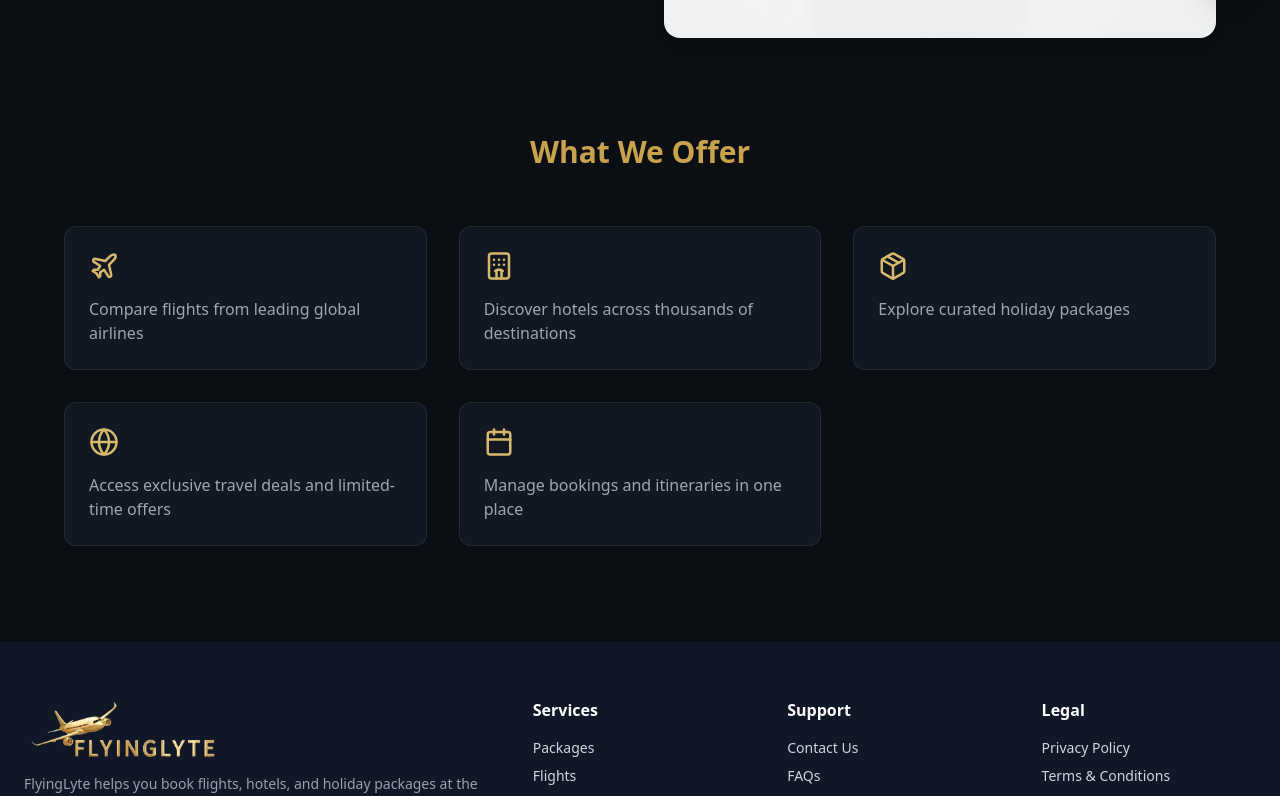
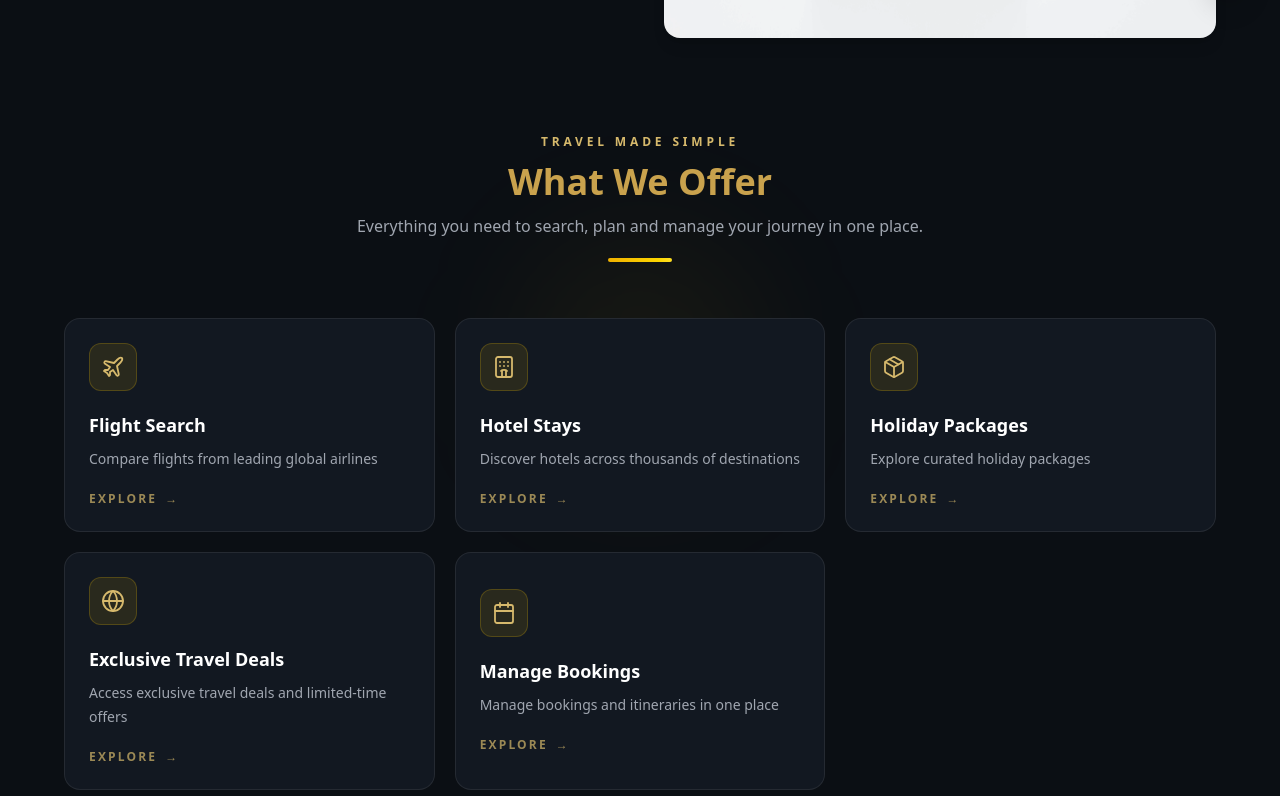
Before and after one commit to developer4518/flying_lyte, a React (Vite) app: page /about in a window 1280 px wide. Shown: the part 780-1576 px from the top of the page. Built offline with nearby package versions, Linux system fonts and the light colour scheme.

Commit message:
update about us page

```diff
--- a/src/components/Home/AboutUs.jsx
+++ b/src/components/Home/AboutUs.jsx
@@ -1,8 +1,10 @@
 import React from "react";
+import { useNavigate } from "react-router-dom";
 import { motion } from "framer-motion";
 import { Plane, Hotel, Package, Globe, Calendar } from "lucide-react";
 
 const AboutUs = () => {
+  const navigate = useNavigate();
   const fadeUp = {
     hidden: { opacity: 0, y: 40 },
     visible: { opacity: 1, y: 0, transition: { duration: 0.6 } },
@@ -11,23 +13,33 @@ const AboutUs = () => {
   const features = [
     {
       icon: Plane,
+      title: "Flight Search",
       text: "Compare flights from leading global airlines",
+      action: "flights",
     },
     {
       icon: Hotel,
+      title: "Hotel Stays",
       text: "Discover hotels across thousands of destinations",
+      action: "hotels",
     },
     {
       icon: Package,
+      title: "Holiday Packages",
       text: "Explore curated holiday packages",
+      path: "/packages",
     },
     {
       icon: Globe,
+      title: "Exclusive Travel Deals",
       text: "Access exclusive travel deals and limited-time offers",
+      path: "/packages",
     },
     {
       icon: Calendar,
+      title: "Manage Bookings",
       text: "Manage bookings and itineraries in one place",
+      path: "/bookings",
     },
   ];
 
@@ -91,28 +103,128 @@ const AboutUs = () => {
             src="/images/aboutImage.webp"
             alt="Travel"
             className="rounded-2xl shadow-lg"
-           loading="lazy" />
+            loading="lazy" />
         </motion.div>
 
         {/* WHAT WE OFFER */}
-        <motion.div variants={fadeUp} initial="hidden" whileInView="visible">
-          <h2 className="font-bold text-3xl text-(--gold-main) text-center mb-8 md:mb-14">
-            What We Offer
-          </h2>
 
-          <div className="grid sm:grid-cols-2 lg:grid-cols-3 gap-4 md:gap-8">
+        <motion.div
+          variants={fadeUp}
+          initial="hidden"
+          whileInView="visible"
+          viewport={{ once: true, amount: 0.2 }}
+          className="relative"
+        >
+          {/* Background glow */}
+          <div className="pointer-events-none absolute left-1/2 top-24 h-64 w-64 -translate-x-1/2 rounded-full bg-yellow-400/5 blur-3xl" />
+
+          {/* Heading */}
+          <div className="relative mb-10 text-center md:mb-14">
+            <p className="mb-3 text-xs font-semibold uppercase tracking-[0.32em] text-(--gold-soft)">
+              Travel Made Simple
+            </p>
+
+            <h2 className="text-3xl font-bold text-(--gold-main) md:text-4xl">
+              What We Offer
+            </h2>
+
+            <p className="mx-auto mt-3 max-w-2xl text-sm leading-6 text-(--text-muted) md:text-base">
+              Everything you need to search, plan and manage your journey in one place.
+            </p>
+
+            <div className="mx-auto mt-5 h-1 w-16 rounded-full bg-linear-to-r from-yellow-500 to-yellow-300" />
+          </div>
+
+          {/* Cards */}
+          <div className="relative grid gap-5 sm:grid-cols-2 lg:grid-cols-3">
             {features.map((item, index) => {
               const Icon = item.icon;
 
               return (
-                <div
+                <motion.button
                   key={index}
-                  className="bg-(--bg-card) border border-(--border-soft) rounded-xl p-6 hover:scale-105 transition"
+                  type="button"
+                  onClick={() => {
+                    if (item.action === "flights") {
+                      navigate("/", {
+                        state: {
+                          searchTab: "flights",
+                        },
+                      });
+
+                      window.scrollTo({
+                        top: 0,
+                        behavior: "smooth",
+                      });
+
+                      return;
+                    }
+
+                    if (item.action === "hotels") {
+                      navigate("/", {
+                        state: {
+                          searchTab: "hotels",
+                        },
+                      });
+
+                      window.scrollTo({
+                        top: 0,
+                        behavior: "smooth",
+                      });
+
+                      return;
+                    }
+
+                    if (item.path) {
+                      navigate(item.path);
+                    }
+                  }}
+                  whileHover={{ y: -6 }}
+                  transition={{ duration: 0.25 }}
+                  className={`
+    group
+    relative
+    w-full
+    cursor-pointer
+    overflow-hidden
+    rounded-2xl
+    border
+    border-(--border-soft)
+    bg-(--bg-card)
+    p-6
+    text-left
+    transition-all
+    duration-300
+    hover:border-yellow-400/40
+    hover:shadow-[0_18px_50px_rgba(234,168,42,0.12)]
+  `}
                 >
-                  <Icon className="text-(--gold-soft) mb-2 md:mb-4" size={30} />
+                  {/* Card glow */}
+                  <div className="pointer-events-none absolute -right-12 -top-12 h-28 w-28 rounded-full bg-yellow-400/0 blur-3xl transition duration-300 group-hover:bg-yellow-400/10" />
 
-                  <p className="text-(--text-muted)">{item.text}</p>
-                </div>
+                  {/* Icon */}
+                  <div className="relative mb-5 flex h-12 w-12 items-center justify-center rounded-xl border border-yellow-400/20 bg-yellow-400/10 text-(--gold-soft) transition duration-300 group-hover:scale-110 group-hover:border-yellow-400/40 group-hover:bg-yellow-400/15">
+                    <Icon size={24} strokeWidth={1.8} />
+                  </div>
+
+                  {/* Content */}
+                  <div className="relative">
+                    <h3 className="text-lg font-semibold text-(--text-main)">
+                      {item.title}
+                    </h3>
+
+                    <p className="mt-2 text-sm leading-6 text-(--text-muted)">
+                      {item.text}
+                    </p>
+
+                    <div className="mt-5 flex items-center gap-2 text-xs font-semibold uppercase tracking-[0.18em] text-(--gold-soft) opacity-70 transition group-hover:opacity-100">
+                      Explore
+                      <span className="transition-transform duration-300 group-hover:translate-x-1">
+                        →
+                      </span>
+                    </div>
+                  </div>
+                </motion.button>
               );
             })}
           </div>
```
